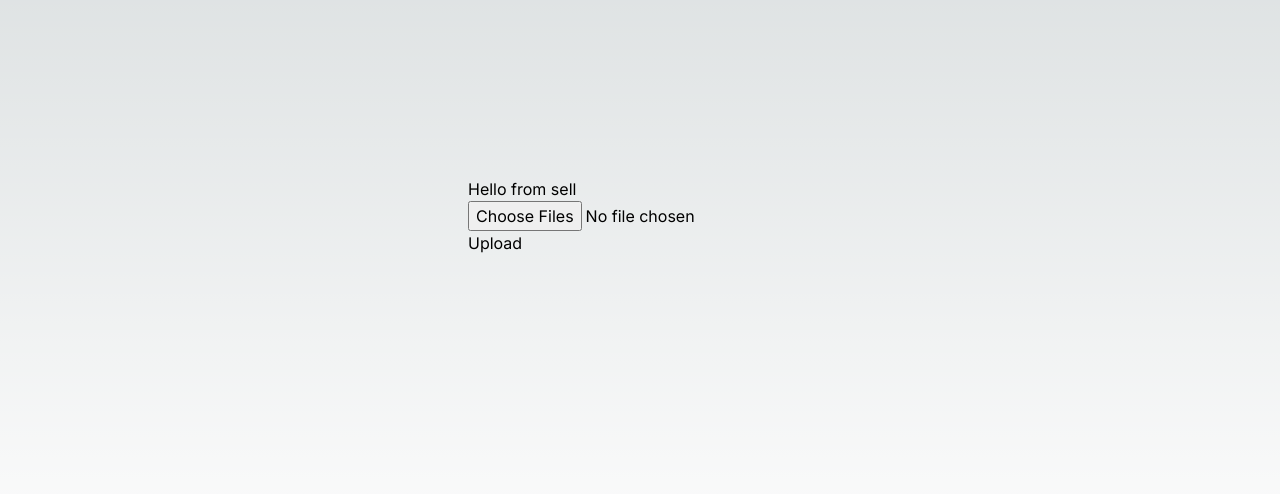
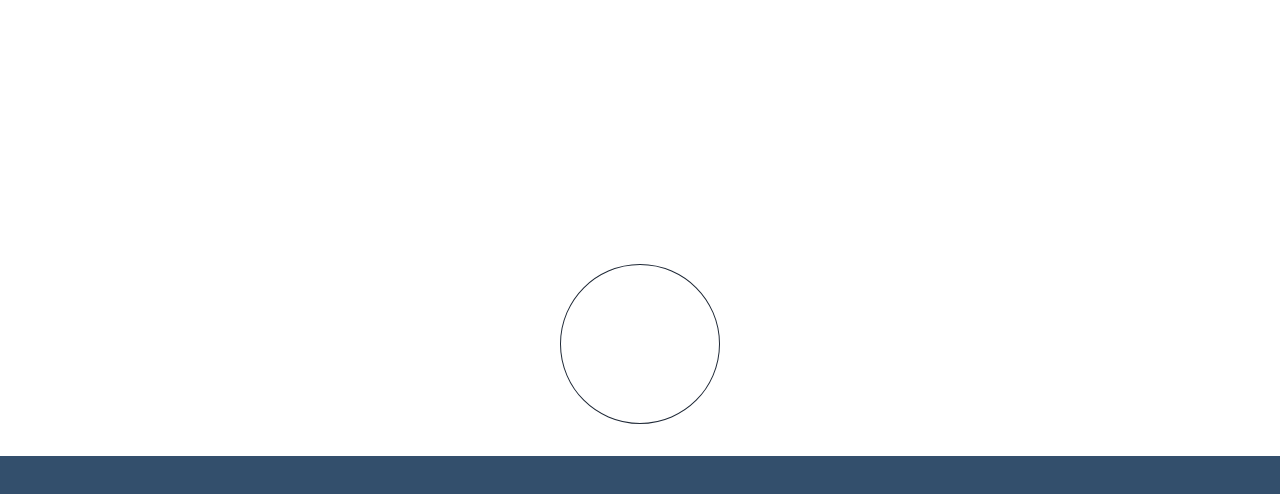
Before and after one commit to storgaard98/TooWoodToGo, a Next.js app in the folder nextjs-frontend/: page /home in a window 1280 px wide. Shown: the part 184-678 px from the top of the page. Built offline with nearby package versions, Linux system fonts and the light colour scheme.

Commit message:
Layout with button and squre

```diff
--- /dev/null
+++ b/nextjs-frontend/app/home/components/SellButton.tsx
@@ -0,0 +1,29 @@
+import { todo } from "node:test";
+import React from "react";
+
+const SellButton = () => {
+  return (
+    //TODO Change the black stroke to white
+    //TODO Remove the hover effect
+    <div className="fixed bottom-0 pb-48">
+      <button className="btn btn-circle btn-outline rotate-45 h-40 w-40">
+        <svg
+          xmlns="http://www.w3.org/2000/svg"
+          className="h-20 w-20 stroke-white"
+          fill="none"
+          viewBox="0 0 24 24"
+          stroke="currentColor"
+        >
+          <path
+            strokeLinecap="round"
+            strokeLinejoin="round"
+            strokeWidth="2"
+            d="M6 18L18 6M6 6l12 12"
+          />
+        </svg>
+      </button>
+    </div>
+  );
+};
+
+export default SellButton;
--- /dev/null
+++ b/nextjs-frontend/app/home/components/Square.tsx
@@ -0,0 +1,8 @@
+import React from "react";
+
+const Square = () => {
+  //TODO make rounded corners
+  return <div className="absolute bottom-0 w-full h-1/5 bg-stark-blue"></div>;
+};
+
+export default Square;
--- a/nextjs-frontend/app/home/page.tsx
+++ b/nextjs-frontend/app/home/page.tsx
@@ -1,11 +1,13 @@
 import React from "react";
-
 import Sell from "./components/sell";
+import SellButton from "./components/SellButton";
+import Square from "./components/Square";
 
 const home = () => {
   return (
-    <div className="flex justify-center items-center h-screen">
-      <Sell></Sell>
+    <div className="h-screen w-screen flex flex-col justify-center items-center bg-white relative">
+      <Square></Square>
+      <SellButton></SellButton>
     </div>
   );
 };
--- a/nextjs-frontend/app/page.tsx
+++ b/nextjs-frontend/app/page.tsx
@@ -3,6 +3,8 @@
 import React from "react";
 import LoginFormular from "./components/LoginFormular";
 import Link from "next/link";
+import SignInButton from "./components/SignInButton";
+import Logo from "./components/Logo";
 
 const nodeUrl = process.env.NEXT_PUBLIC_NODE_URL;
 
--- a/nextjs-frontend/package.json
+++ b/nextjs-frontend/package.json
@@ -3,7 +3,7 @@
   "version": "0.1.0",
   "private": true,
   "scripts": {
-    "dev": "next dev",
+    "dev": "next dev --turbo",
     "build": "next build",
     "start": "next start",
     "lint": "next lint",
--- a/nextjs-frontend/tailwind.config.ts
+++ b/nextjs-frontend/tailwind.config.ts
@@ -9,7 +9,8 @@ const config: Config = {
   theme: {
     extend: {
       colors: {
-        "stark-orange": "#F5821E"
+        "stark-orange": "#F5821E",
+        "stark-blue": "#002348CC",
       },
       borderRadius: {
         "3px": "3px"
```
Also changed, not shown: 1 other file (tests, documents, lock files or other folders).
